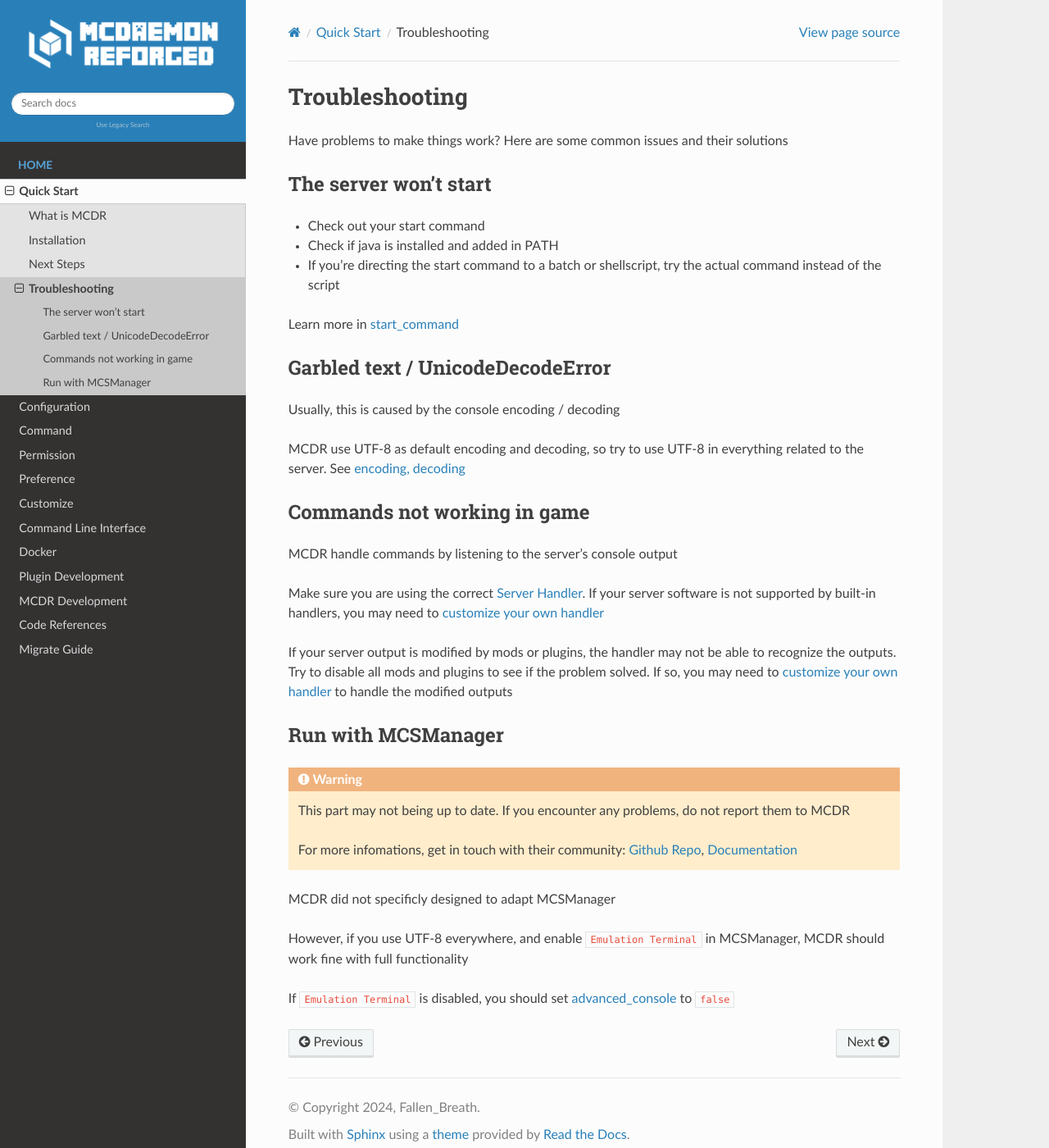
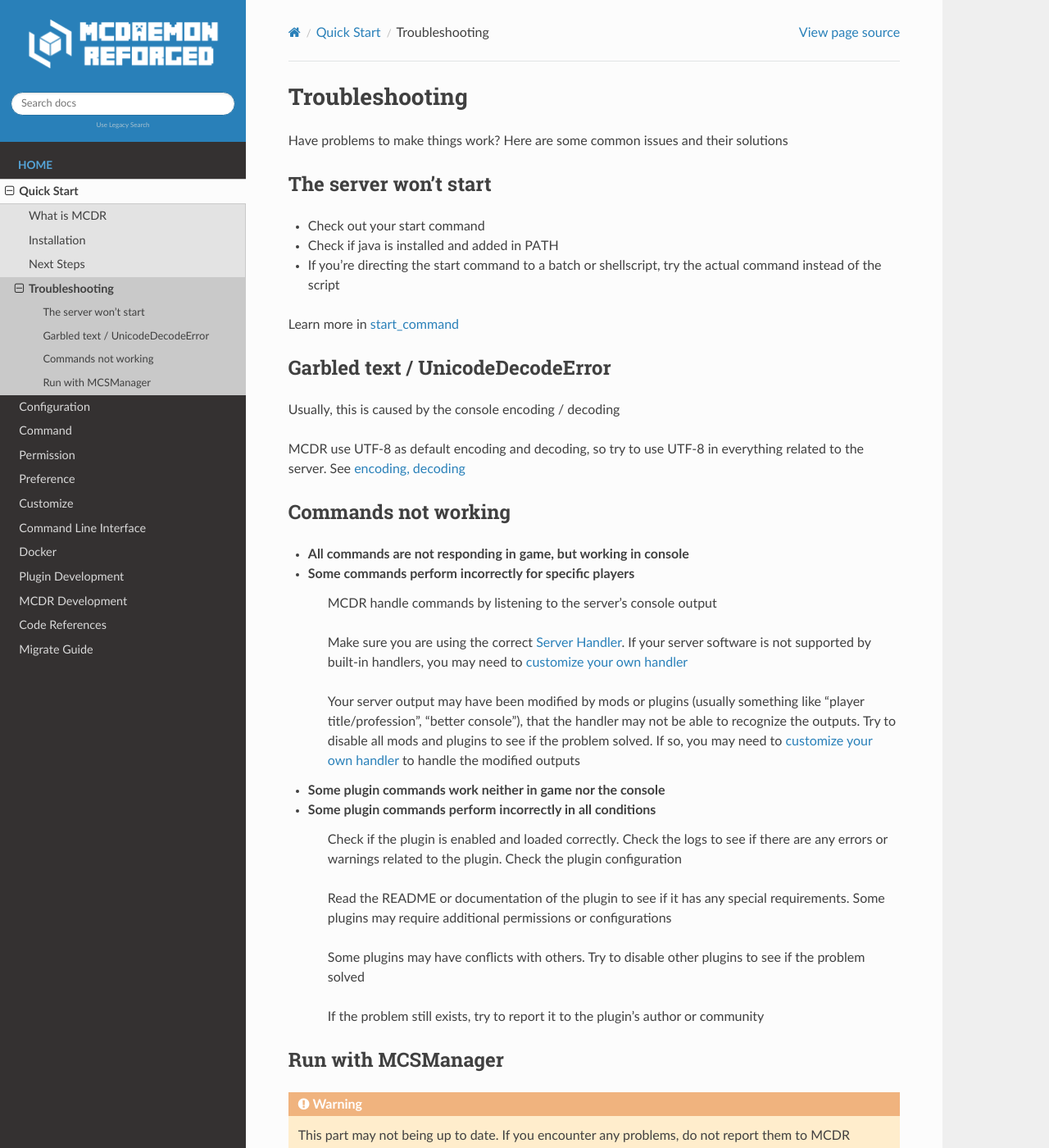
Before and after one commit to MCDReforged/MCDReforged, a Sphinx documentation site: the page built from docs/source/quick_start/troubleshooting.rst, in a window 1280 px wide and 1400 px high. Shown: the whole window at 82% size. Built offline with Sphinx 7.4.7 and the Read the Docs theme 3.1.0, drawn with Linux system fonts in a browser that asks for light colours; pages that are not in the unit, such as notebooks, are missing from menus; the version number could not be read and is left out; comment, search, counter and statistics services are not loaded.

Commit message:
doc(quick_start): more Q&A for commands

```diff
--- a/docs/source/quick_start/troubleshooting.rst
+++ b/docs/source/quick_start/troubleshooting.rst
@@ -21,14 +21,28 @@ Usually, this is caused by the console encoding / decoding
 
 MCDR use UTF-8 as default encoding and decoding, so try to use UTF-8 in everything related to the server. See :ref:`configuration:encoding, decoding`
 
-Commands not working in game
-----------------------------
+Commands not working
+--------------------
 
-MCDR handle commands by listening to the server's console output
+- **All commands are not responding in game, but working in console**
+- **Some commands perform incorrectly for specific players**
 
-Make sure you are using the correct :ref:`Server Handler <configuration:handler>`. If your server software is not supported by built-in handlers, you may need to :ref:`customize your own handler <customize/handler:Server Handler>`
+    MCDR handle commands by listening to the server's console output
 
-If your server output is modified by mods or plugins, the handler may not be able to recognize the outputs. Try to disable all mods and plugins to see if the problem solved. If so, you may need to :ref:`customize your own handler <customize/handler:Server Handler>` to handle the modified outputs
+    Make sure you are using the correct :ref:`Server Handler <configuration:handler>`. If your server software is not supported by built-in handlers, you may need to :ref:`customize your own handler <customize/handler:Server Handler>`
+
+    Your server output may have been modified by mods or plugins (usually something like "player title/profession", "better console"), that the handler may not be able to recognize the outputs. Try to disable all mods and plugins to see if the problem solved. If so, you may need to :ref:`customize your own handler <customize/handler:Server Handler>` to handle the modified outputs
+
+- **Some plugin commands work neither in game nor the console**
+- **Some plugin commands perform incorrectly in all conditions**
+
+    Check if the plugin is enabled and loaded correctly. Check the logs to see if there are any errors or warnings related to the plugin. Check the plugin configuration
+
+    Read the README or documentation of the plugin to see if it has any special requirements. Some plugins may require additional permissions or configurations
+
+    Some plugins may have conflicts with others. Try to disable other plugins to see if the problem solved
+
+    If the problem still exists, try to report it to the plugin's author or community
 
 Run with MCSManager
 -------------------
```
